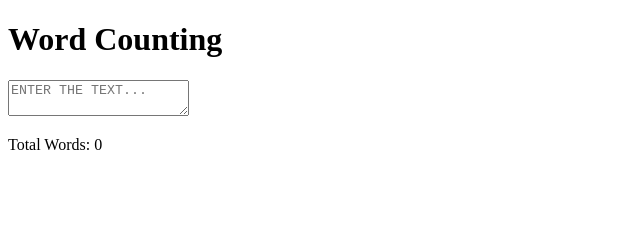
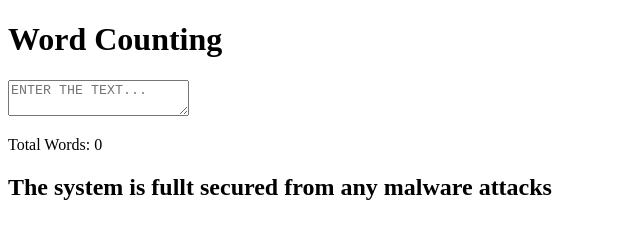
Before and after one commit to sezan88/Word-Generator, a plain HTML site: page index.html in a window 1280 px wide. Shown: the whole page, without its empty margins (0-640 px from the left). Drawn offline with Linux system fonts and the light colour scheme.

Commit message:
added h2 section

```diff
--- a/index.html
+++ b/index.html
@@ -20,6 +20,8 @@
     <p>Total Words: <span id="total_words">0</span></p>
    </div>
 
+   <h2>The system is fullt secured from any malware attacks</h2>
+
     <script src="sbackend.js"></script>
 </body>
 
```
